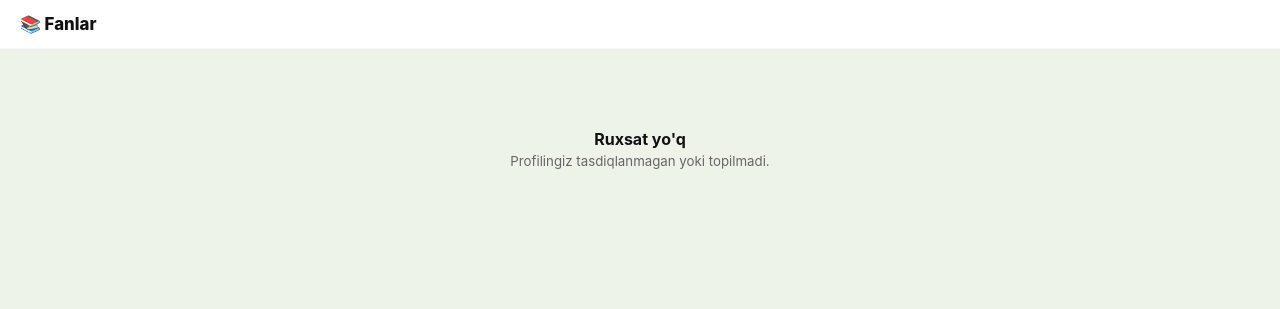
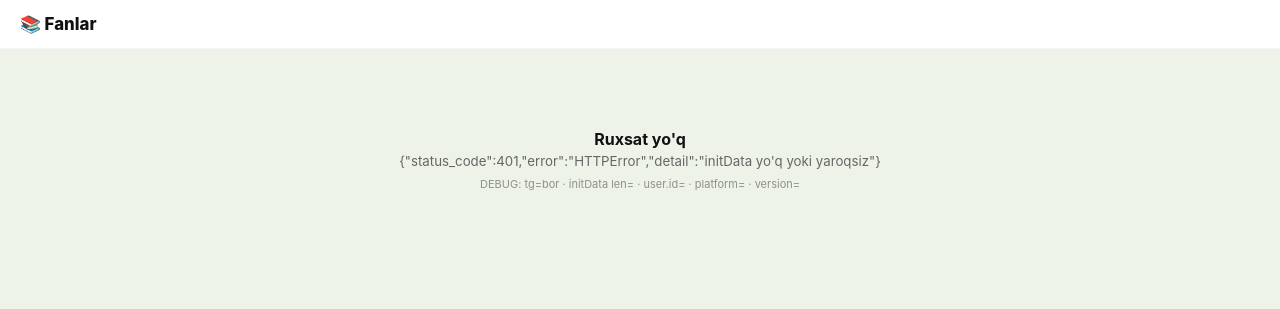
Before and after one commit to tmzoola/student-bot, a FastAPI app: page /subjects in a window 1280 px wide. Shown: the top 309 px of the page. Run offline with FastAPI, Linux system fonts and the light colour scheme; data that the repository does not hold is empty; parts of the project's set-up code (start-up, migrations or seed data) failed here and were passed over; some libraries are stand-ins or nearby versions.

Commit message:
debug: subjects.html da Telegram WebApp holatini ko'rsatish
Foydalanuvchi 'Ruxsat yo'q' xatosini olsa, tg obyekti, initData
uzunligi, user.id, platform va version ko'rsatiladi — muammoni
diagnostika qilish uchun vaqtinchalik.

```diff
--- a/app/templates/subjects.html
+++ b/app/templates/subjects.html
@@ -19,11 +19,21 @@
 function esc(s){return String(s??'').replace(/&/g,'&amp;').replace(/</g,'&lt;').replace(/>/g,'&gt;')}
 
 async function load(){
+    const tg = window.Telegram?.WebApp;
+    const debugInfo = [
+        'tg=' + (tg ? 'bor' : 'YO\'Q'),
+        'initData len=' + (tg?.initData?.length ?? 'null'),
+        'user.id=' + (tg?.initDataUnsafe?.user?.id ?? 'null'),
+        'platform=' + (tg?.platform ?? '?'),
+        'version=' + (tg?.version ?? '?'),
+    ].join(' · ');
     const r = await fetch('/api/v1/subjects', { headers: MK.authHeaders() });
     const list = document.getElementById('list');
     if (r.status === 403 || r.status === 401) {
+        const body = await r.text();
         list.innerHTML = '<div class="empty"><div class="empty-t">Ruxsat yo\'q</div>'
-            + '<div class="empty-d">Profilingiz tasdiqlanmagan yoki topilmadi.</div></div>';
+            + '<div class="empty-d">' + esc(body) + '</div>'
+            + '<div class="empty-d" style="font-size:11px;margin-top:8px;opacity:.7">DEBUG: ' + esc(debugInfo) + '</div></div>';
         return;
     }
     if (!r.ok) {
```
